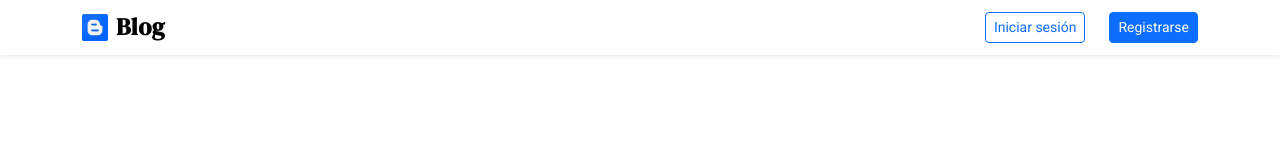
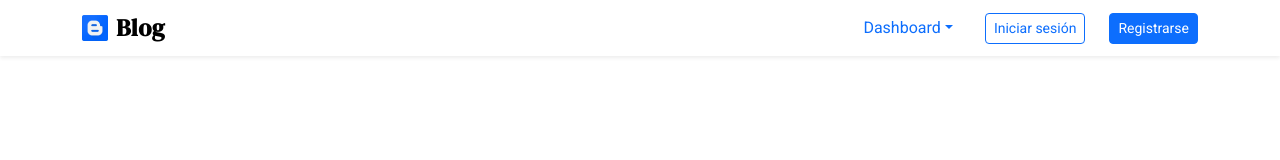
Before and after one commit to JuanRamonL/back_hibridas, a React (Vite) app in the folder frontend/: page /iniciar-sesion in a window 1280 px wide. Shown: the top 160 px of the page. Built offline with nearby package versions, Linux system fonts and the light colour scheme.

Commit message:
dashboard editor & admin

```diff
--- a/frontend/src/components/layout/Header.jsx
+++ b/frontend/src/components/layout/Header.jsx
@@ -58,14 +58,11 @@ function Header() {
                                         </ul>
                                     </li>
                                 </>
-                            : ''
-                        }
-                        {
-                            getRol === 'editor' ?
+                            :
                                 <>
                                     <li className="nav-item dropdown">
                                         <a className="nav-link text-primary hover-link dropdown-toggle" href="#" role="button" data-bs-toggle="dropdown" aria-expanded="false">
-                                        Dropdown
+                                            Dashboard
                                         </a>
                                         <ul className="dropdown-menu text-center rounded-0">
                                             <li>
@@ -76,8 +73,8 @@ function Header() {
                                         </ul>
                                     </li>
                                 </>
-                            : ''
                         }
+
                         {
                             !getToken ?
                                 <>
```
Lines whose indentation alone changed are shown as unchanged.
